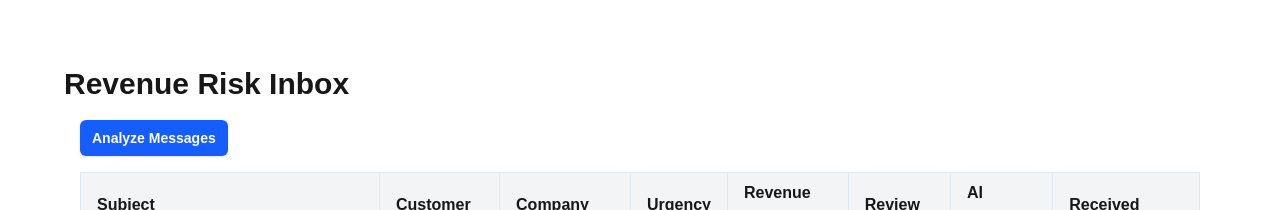
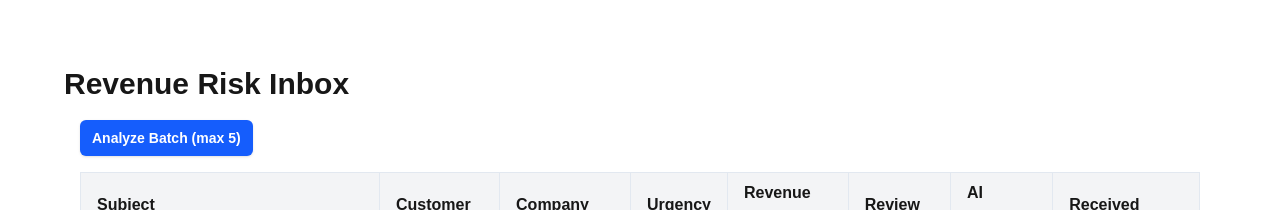
Before and after one commit to NadaSadek/revenue-risk-inbox, a Next.js app: page / in a window 1280 px wide. Shown: the top 210 px of the page. Built offline with nearby package versions, Linux system fonts and the light colour scheme.

Commit message:
feat: integrate analysis functionality and improve UI feedback in InboxTable

```diff
--- a/app/components/InboxTable.tsx
+++ b/app/components/InboxTable.tsx
@@ -3,9 +3,9 @@
 import { useState } from "react";
 import { MessageDetailsPanel } from "./MessageDetailsPanel";
 import type { RevenueRiskAnalysis, SupportRequest } from "@/lib/types";
-import { mockAnalysisByMessageId } from "@/lib/mock-analysis";
 import { revenueRiskLabel, urgencyLabel } from "@/lib/constants";
 import { useGetSupportRequests } from "@/app/hooks/useGetSupportRequests";
+import { useAnalyzeSupportRequests } from "@/app/hooks/useAnalyzeSupportRequests";
 
 export default function InboxTable() {
   const [selectedMessageId, setSelectedMessageId] = useState<SupportRequest["id"] | null>(null);
@@ -18,6 +18,18 @@ export default function InboxTable() {
     isLoading: isLoadingSupportRequests,
     error: supportRequestsError,
   } = useGetSupportRequests();
+
+  const { analyzeSupportRequests, isAnalyzing, error: analysisError } = useAnalyzeSupportRequests();
+
+  async function handleAnalyzeMessages() {
+    const analysesByMessageId = await analyzeSupportRequests(supportRequests.slice(0, 5));
+
+    if (!analysesByMessageId) {
+      return;
+    }
+
+    setAnalysisByMessageId(analysesByMessageId);
+  }
 
   const onClosePanel = () => {
     setSelectedMessageId(null);
@@ -56,10 +68,17 @@ export default function InboxTable() {
       )}
       <button
         type="button"
+        disabled={isAnalyzing || supportRequests.length === 0}
         className="mb-4 inline-flex items-center rounded-md bg-blue-600 px-3 py-2 text-sm font-semibold text-white shadow-sm hover:bg-blue-500 focus-visible:outline focus-visible:outline-2 focus-visible:outline-offset-2 focus-visible:outline-blue-600"
-        onClick={() => setAnalysisByMessageId(mockAnalysisByMessageId)}>
-        Analyze Messages
+        onClick={() => handleAnalyzeMessages()}>
+        {isAnalyzing ? "Analyzing batch" : "Analyze Batch (max 5)"}
       </button>
+      {isAnalyzing && (
+        <p className="mb-4 text-sm text-slate-600">
+          Running AI analysis for the current batch. This may take a moment.
+        </p>
+      )}
+      {analysisError && <p className="mb-4 text-sm text-red-700">{analysisError}</p>}
       <div className="overflow-x-auto">
         <table className="min-w-full border border-slate-200">
           <thead>
--- a/app/page.tsx
+++ b/app/page.tsx
@@ -1,4 +1,4 @@
-import InboxTable from "./components/InboxTable";
+import InboxTable from "@/app/components/InboxTable";
 
 export default function Home() {
   return (
```
